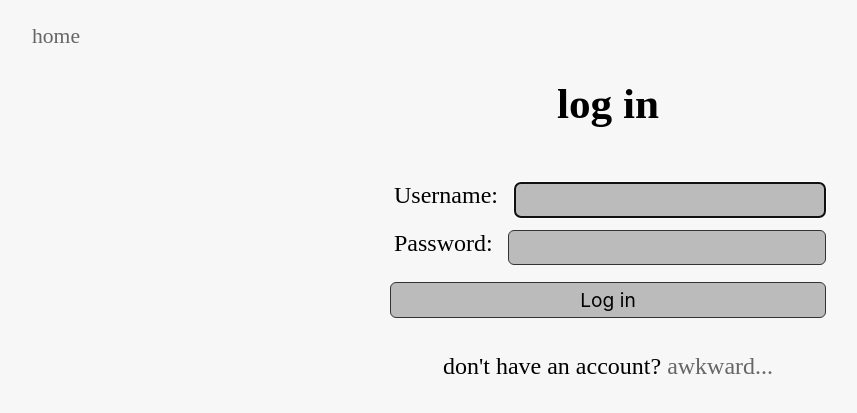
After one commit to damiensnyder/damiens-site-3, a Django app: page /login/ in a window 1280 px wide. The commit adds this page. Shown: the top 413 px of the page, without its empty margins (32-889 px from the left). Run offline with Django 3.2, Linux system fonts and the light colour scheme; parts of the project's set-up code (start-up, migrations or seed data) failed here and were passed over; some web fonts are replaced.

Commit message:
add a real authentication flow

```diff
--- a/content/templates/content/front-page.html
+++ b/content/templates/content/front-page.html
@@ -35,7 +35,7 @@
     }
   </style>
 
-  {% include 'content/quick-links.html' %}
+  {% include 'content/quick-links.html' with logged_in=logged_in %}
   {% for tag in tags %}
     <div class="tag-outer">
       {% include 'content/menu-item.html' with post=tag.featured_post %}
--- /dev/null
+++ b/content/templates/content/login.html
@@ -0,0 +1,84 @@
+{% extends 'content/base.html' %}
+
+{% block main %}
+  <style>
+    form {
+      margin-top: 1rem;
+      max-width: 36rem;
+      display: flex;
+      flex-flow: column;
+      align-self: center;
+    }
+
+    input,
+    button {
+      margin: 0.25rem;
+      padding: 0.2rem 0.25rem;
+      flex-grow: 1;
+      border-radius: 6px;
+      font-size: 0.8rem;
+      font-family: var(--font-sans);
+      border: 1px solid var(--text-secondary);
+      color: inherit;
+      background-color: var(--bg-secondary);
+    }
+
+    button {
+      cursor: pointer;
+    }
+
+    label {
+      margin: 0.25rem 0.2rem;
+      font-weight: 500;
+    }
+
+    .error {
+      color: var(--accent-secondary);
+      font-size: 0.8rem;
+      font-style: italic;
+      margin: 0 0.45rem 0.2rem 0.45rem;
+    }
+
+    .field {
+      display: flex;
+      flex-flow: row;
+      justify-content: stretch;
+    }
+
+    .requirements {
+      color: var(--text-tertiary);
+      margin: 0.5rem 0.5rem 1rem 0.5rem;
+      visibility: hidden;
+      position: fixed;
+    }
+
+    .requirements > ul {
+      margin: 0.25rem;
+    }
+
+    p {
+      text-align: center;
+      width: 100%;
+    }
+
+    a {
+      color: var(--text-tertiary);
+    }
+  </style>
+
+  <form method="post">
+    {% csrf_token %}
+    {% for field in form %}
+      <div class="field">
+        <label>{{ field.label_tag }}</label>
+        {{ field }}
+        {% if field.help_text %}
+        {% endif %}
+      </div>
+      <div class="requirements">{{ field.help_text }}</div>
+    {% endfor %}
+    <p class="error">{{ form.errors }}</p>
+    <button type="submit">Log in</button>
+    <p>don't have an account? <a href="{% url 'signup' %}">awkward...</a></p>
+  </form>
+{% endblock %}
--- a/content/templates/content/quick-links.html
+++ b/content/templates/content/quick-links.html
@@ -29,8 +29,12 @@
 
 <hr />
 <div class="quick-links">
-  <a href="{% static 'resume.pdf' %}">résumé</a>
   <a href="{% url 'tag-or-content' 'about' %}">about</a>
   <a href="mailto:fanmail@damiensnyder.com">contact</a>
+  {% if logged_in %}
+    <a href="{% url 'profile' %}">profile</a>
+  {% else %}
+    <a href="{% url 'login' %}">log in</a>
+  {% endif %}
 </div>
 <hr />
--- a/content/urls.py
+++ b/content/urls.py
@@ -5,6 +5,9 @@ from . import views
 urlpatterns = [
     path('', views.front_page, name='front-page'),
     path('signup/', views.signup, name='signup'),
+    path('login/', views.login_view, name='login'),
+    path('logout/', views.logout_view, name='logout'),
+    path('profile/', views.profile, name='profile'),
     path('content/', views.all_content_menu, name='all-content-menu'),
     path('content/<int:page_num>/', views.all_content_menu, name='content-paginated'),
     path('shortform/', views.all_shortform_menu, name='all-shortform-menu'),
--- a/content/views.py
+++ b/content/views.py
@@ -1,7 +1,7 @@
 from django.http.response import Http404
 from django.shortcuts import render
-from django.contrib.auth import login, authenticate
-from django.contrib.auth.forms import UserCreationForm
+from django.contrib.auth import login, logout, authenticate
+from django.contrib.auth.forms import AuthenticationForm, UserCreationForm
 from django.shortcuts import render, redirect
 from random import random
 from content.models import Tag, Content, Shortform
@@ -35,7 +35,8 @@ def front_page(request):
         'tags': tags_list,
         'tag': {
             'name': "damien snyder" if random() < 0.95 else "damien spider"
-        }
+        },
+        'logged_in': request.user.is_authenticated
     })
 
 
@@ -147,7 +148,9 @@ def paginate(posts, page_num):
 
 
 def signup(request):
-    if request.method == 'POST':
+    if request.user.is_authenticated:
+        return redirect('/profile')
+    elif request.method == 'POST':
         form = UserCreationForm(request.POST)
         if form.is_valid():
             form.save()
@@ -162,3 +165,39 @@ def signup(request):
         'form': form,
         'tag': {'name': "make an account"}
     })
+
+
+def login_view(request):
+    if request.user.is_authenticated:
+        return redirect('/profile')
+    elif request.method == 'POST':
+        form = AuthenticationForm(data=request.POST)
+        if form.is_valid():
+            username = form.cleaned_data.get('username')
+            raw_password = form.cleaned_data.get('password')
+            user = authenticate(username=username, password=raw_password)
+            if user is not None:
+                login(request, user)
+                return redirect('/profile')
+    form = AuthenticationForm()
+    return render(request, 'content/login.html', {
+        'form': form,
+        'tag': {'name': "log in"}
+    })
+
+
+def logout_view(request):
+    if not request.user.is_authenticated:
+        return redirect('/login')
+    else:
+        logout(request)
+        return redirect('/')
+
+
+def profile(request):
+    if not request.user.is_authenticated:
+        return redirect('/login')
+    else:
+        return render(request, 'content/profile.html', {
+            'form': request.user
+        })
```
Also changed, not shown: content/templates/content/profile.html (added, +9 -0 lines).
